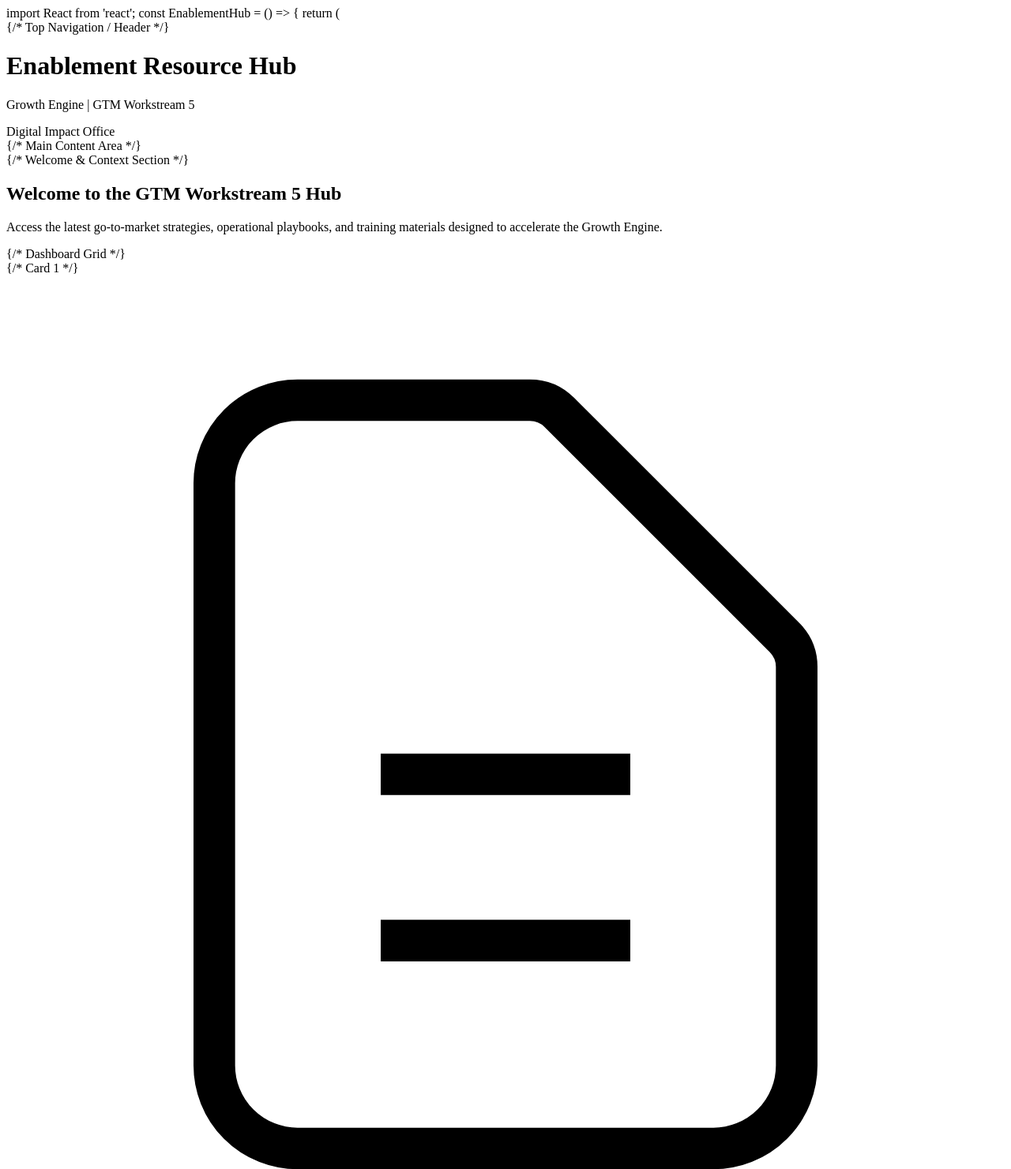
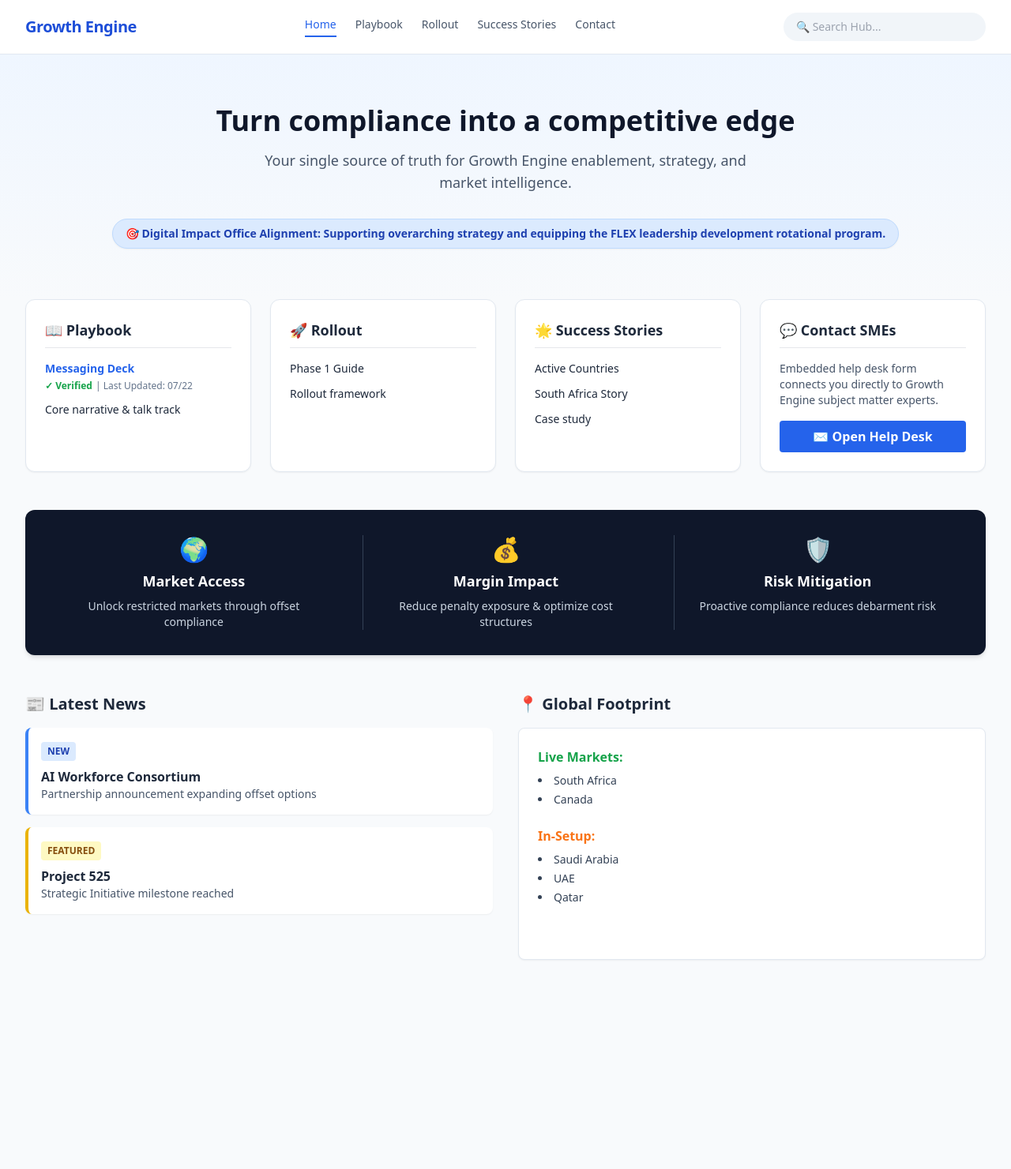
Before and after one commit to samshain/growth-engine-enablement-hub, a plain HTML site: page index.html in a window 1280 px wide. Shown: the top 1481 px of the page at 79% size. After the commit the page ends 1236 px from the top, so only its background shows below. Drawn offline with nearby package versions, Linux system fonts and the light colour scheme.

Commit message:
Update index.html

```diff
--- a/index.html
+++ b/index.html
@@ -1,77 +1,137 @@
-import React from 'react';
+<!DOCTYPE html>
+<html lang="en">
+<head>
+    <meta charset="UTF-8">
+    <meta name="viewport" content="width=device-width, initial-scale=1.0">
+    <title>Growth Engine Resource Hub</title>
+    <script src="https://cdn.tailwindcss.com"></script>
+</head>
+<body class="bg-slate-50 font-sans text-slate-800">
 
-const EnablementHub = () => {
-  return (
-    <div className="min-h-screen bg-gray-50 font-sans text-gray-900">
-      {/* Top Navigation / Header */}
-      <header className="bg-blue-900 text-white shadow-md">
-        <div className="max-w-7xl mx-auto px-4 sm:px-6 lg:px-8 py-6 flex justify-between items-center">
-          <div>
-            <h1 className="text-2xl font-bold tracking-tight">Enablement Resource Hub</h1>
-            <p className="text-sm text-blue-200 mt-1">Growth Engine | GTM Workstream 5</p>
+    <!-- Top Navigation Header -->
+    <nav class="bg-white shadow-sm px-8 py-4 flex justify-between items-center border-b border-slate-200">
+        <div class="text-xl font-bold text-blue-700 tracking-tight">Growth Engine</div>
+        <div class="flex space-x-6 text-sm font-medium text-slate-600">
+            <a href="#" class="text-blue-600 border-b-2 border-blue-600 pb-1">Home</a>
+            <a href="#" class="hover:text-blue-600">Playbook</a>
+            <a href="#" class="hover:text-blue-600">Rollout</a>
+            <a href="#" class="hover:text-blue-600">Success Stories</a>
+            <a href="#" class="hover:text-blue-600">Contact</a>
         </div>
-          <div className="text-right hidden md:block">
-            <span className="text-xs font-semibold uppercase tracking-wider text-blue-300">
-              Digital Impact Office
-            </span>
+        <div class="relative">
+            <input type="text" placeholder="🔍 Search Hub..." class="bg-slate-100 text-sm rounded-full px-4 py-2 w-64 focus:outline-none focus:ring-2 focus:ring-blue-500">
         </div>
+    </nav>
+
+    <!-- Hero Section -->
+    <header class="text-center py-16 px-4 bg-gradient-to-b from-blue-50 to-slate-50">
+        <h1 class="text-4xl font-extrabold text-slate-900 mb-4">Turn compliance into a competitive edge</h1>
+        <p class="text-lg text-slate-600 mb-8 max-w-2xl mx-auto">Your single source of truth for Growth Engine enablement, strategy, and market intelligence.</p>
+        <div class="inline-flex items-center bg-blue-100 text-blue-800 text-sm font-semibold px-4 py-2 rounded-full border border-blue-200 shadow-sm">
+            🎯 Digital Impact Office Alignment: Supporting overarching strategy and equipping the FLEX leadership development rotational program.
         </div>
     </header>
 
-      {/* Main Content Area */}
-      <main className="max-w-7xl mx-auto px-4 sm:px-6 lg:px-8 py-10">
+    <!-- Core Resources & Quick Links -->
+    <section class="max-w-7xl mx-auto px-8 mb-12 grid grid-cols-1 md:grid-cols-4 gap-6">
 
-        {/* Welcome & Context Section */}
-        <div className="bg-white rounded-lg shadow-sm p-8 mb-8 border border-gray-200">
-          <h2 className="text-xl font-semibold mb-2">Welcome to the GTM Workstream 5 Hub</h2>
-          <p className="text-gray-600">
-            Access the latest go-to-market strategies, operational playbooks, and training materials designed to accelerate the Growth Engine.
-          </p>
+        <div class="bg-white p-6 rounded-xl shadow-sm border border-slate-200">
+            <h3 class="font-bold text-lg mb-4 border-b pb-2">📖 Playbook</h3>
+            <ul class="space-y-3 text-sm">
+                <li>
+                    <a href="#" class="font-semibold text-blue-600 hover:underline">Messaging Deck</a>
+                    <div class="flex items-center text-xs text-slate-500 mt-1">
+                        <span class="text-green-600 font-bold mr-1">✓ Verified</span> | Last Updated: 07/22
+                    </div>
+                </li>
+                <li><a href="#" class="hover:text-blue-600">Core narrative & talk track</a></li>
+            </ul>
         </div>
 
-        {/* Dashboard Grid */}
-        <div className="grid grid-cols-1 md:grid-cols-2 lg:grid-cols-3 gap-6">
-
-          {/* Card 1 */}
-          <div className="bg-white rounded-lg shadow-sm p-6 border border-gray-200 hover:shadow-md transition-shadow">
-            <div className="h-10 w-10 bg-blue-100 text-blue-700 rounded-lg flex items-center justify-center mb-4">
-              <svg className="w-6 h-6" fill="none" stroke="currentColor" viewBox="0 0 24 24">
-                <path strokeLinecap="round" strokeLinejoin="round" strokeWidth="2" d="M9 12h6m-6 4h6m2 5H7a2 2 0 01-2-2V5a2 2 0 012-2h5.586a1 1 0 01.707.293l5.414 5.414a1 1 0 01.293.707V19a2 2 0 01-2 2z"></path>
-              </svg>
-            </div>
-            <h3 className="text-lg font-medium mb-2">GTM Playbooks</h3>
-            <p className="text-sm text-gray-500 mb-4">Core strategies and execution frameworks for Workstream 5.</p>
-            <a href="#" className="text-blue-600 text-sm font-semibold hover:text-blue-800">View Playbooks &rarr;</a>
+        <div class="bg-white p-6 rounded-xl shadow-sm border border-slate-200">
+            <h3 class="font-bold text-lg mb-4 border-b pb-2">🚀 Rollout</h3>
+            <ul class="space-y-3 text-sm">
+                <li><a href="#" class="hover:text-blue-600">Phase 1 Guide</a></li>
+                <li><a href="#" class="hover:text-blue-600">Rollout framework</a></li>
+            </ul>
         </div>
 
-          {/* Card 2 */}
-          <div className="bg-white rounded-lg shadow-sm p-6 border border-gray-200 hover:shadow-md transition-shadow">
-            <div className="h-10 w-10 bg-green-100 text-green-700 rounded-lg flex items-center justify-center mb-4">
-              <svg className="w-6 h-6" fill="none" stroke="currentColor" viewBox="0 0 24 24">
-                <path strokeLinecap="round" strokeLinejoin="round" strokeWidth="2" d="M13 10V3L4 14h7v7l9-11h-7z"></path>
-              </svg>
-            </div>
-            <h3 className="text-lg font-medium mb-2">Growth Engine Metrics</h3>
-            <p className="text-sm text-gray-500 mb-4">Real-time dashboards and KPI tracking for our primary initiatives.</p>
-            <a href="#" className="text-blue-600 text-sm font-semibold hover:text-blue-800">Access Dashboards &rarr;</a>
+        <div class="bg-white p-6 rounded-xl shadow-sm border border-slate-200">
+            <h3 class="font-bold text-lg mb-4 border-b pb-2">🌟 Success Stories</h3>
+            <ul class="space-y-3 text-sm">
+                <li><a href="#" class="hover:text-blue-600">Active Countries</a></li>
+                <li><a href="#" class="hover:text-blue-600">South Africa Story</a></li>
+                <li><a href="#" class="hover:text-blue-600">Case study</a></li>
+            </ul>
         </div>
 
-          {/* Card 3 */}
-          <div className="bg-white rounded-lg shadow-sm p-6 border border-gray-200 hover:shadow-md transition-shadow">
-            <div className="h-10 w-10 bg-purple-100 text-purple-700 rounded-lg flex items-center justify-center mb-4">
-              <svg className="w-6 h-6" fill="none" stroke="currentColor" viewBox="0 0 24 24">
-                <path strokeLinecap="round" strokeLinejoin="round" strokeWidth="2" d="M12 4.354a4 4 0 110 5.292M15 21H3v-1a6 6 0 0112 0v1zm0 0h6v-1a6 6 0 00-9-5.197M13 7a4 4 0 11-8 0 4 4 0 018 0z"></path>
-              </svg>
+        <div class="bg-white p-6 rounded-xl shadow-sm border border-slate-200">
+            <h3 class="font-bold text-lg mb-4 border-b pb-2">💬 Contact SMEs</h3>
+            <p class="text-sm text-slate-600 mb-4">Embedded help desk form connects you directly to Growth Engine subject matter experts.</p>
+            <a href="#" class="block text-center bg-blue-600 text-white font-semibold py-2 rounded hover:bg-blue-700 transition">✉️ Open Help Desk</a>
         </div>
-            <h3 className="text-lg font-medium mb-2">Leadership Handovers</h3>
-            <p className="text-sm text-gray-500 mb-4">Finalized project repositories and presentation deliverables.</p>
-            <a href="#" className="text-blue-600 text-sm font-semibold hover:text-blue-800">View Materials &rarr;</a>
+    </section>
+
+    <!-- ROI Impact Areas -->
+    <section class="max-w-7xl mx-auto px-8 mb-12">
+        <div class="bg-slate-900 text-white rounded-xl shadow-md p-8 grid grid-cols-1 md:grid-cols-3 gap-8 text-center divide-y md:divide-y-0 md:divide-x divide-slate-700">
+            <div class="px-4">
+                <div class="text-3xl mb-2">🌍</div>
+                <h4 class="font-bold text-lg mb-2">Market Access</h4>
+                <p class="text-sm text-slate-300">Unlock restricted markets through offset compliance</p>
+            </div>
+            <div class="px-4 pt-6 md:pt-0">
+                <div class="text-3xl mb-2">💰</div>
+                <h4 class="font-bold text-lg mb-2">Margin Impact</h4>
+                <p class="text-sm text-slate-300">Reduce penalty exposure & optimize cost structures</p>
+            </div>
+            <div class="px-4 pt-6 md:pt-0">
+                <div class="text-3xl mb-2">🛡️</div>
+                <h4 class="font-bold text-lg mb-2">Risk Mitigation</h4>
+                <p class="text-sm text-slate-300">Proactive compliance reduces debarment risk</p>
+            </div>
+        </div>
+    </section>
+
+    <!-- Dynamic Content -->
+    <section class="max-w-7xl mx-auto px-8 mb-16 grid grid-cols-1 md:grid-cols-2 gap-8">
+        <div>
+            <h3 class="font-bold text-xl mb-4">📰 Latest News</h3>
+            <div class="space-y-4">
+                <div class="bg-white p-4 rounded-lg shadow-sm border-l-4 border-blue-500">
+                    <span class="text-xs font-bold bg-blue-100 text-blue-800 px-2 py-1 rounded mb-2 inline-block">NEW</span>
+                    <h4 class="font-bold">AI Workforce Consortium</h4>
+                    <p class="text-sm text-slate-600">Partnership announcement expanding offset options</p>
+                </div>
+                <div class="bg-white p-4 rounded-lg shadow-sm border-l-4 border-yellow-500">
+                    <span class="text-xs font-bold bg-yellow-100 text-yellow-800 px-2 py-1 rounded mb-2 inline-block">FEATURED</span>
+                    <h4 class="font-bold">Project 525</h4>
+                    <p class="text-sm text-slate-600">Strategic Initiative milestone reached</p>
+                </div>
+            </div>
         </div>
 
+        <div>
+            <h3 class="font-bold text-xl mb-4">📍 Global Footprint</h3>
+            <div class="bg-white p-6 rounded-lg shadow-sm border border-slate-200 h-full">
+                <div class="mb-6">
+                    <h4 class="font-bold text-green-600 mb-2">Live Markets:</h4>
+                    <ul class="list-disc list-inside text-sm text-slate-700 space-y-1">
+                        <li>South Africa</li>
+                        <li>Canada</li>
+                    </ul>
                 </div>
-      </main>
+                <div>
+                    <h4 class="font-bold text-orange-500 mb-2">In-Setup:</h4>
+                    <ul class="list-disc list-inside text-sm text-slate-700 space-y-1">
+                        <li>Saudi Arabia</li>
+                        <li>UAE</li>
+                        <li>Qatar</li>
+                    </ul>
                 </div>
-  );
-};
+            </div>
+        </div>
+    </section>
 
-export default EnablementHub;
+</body>
+</html>
```
Lines whose indentation alone changed are shown as unchanged.
